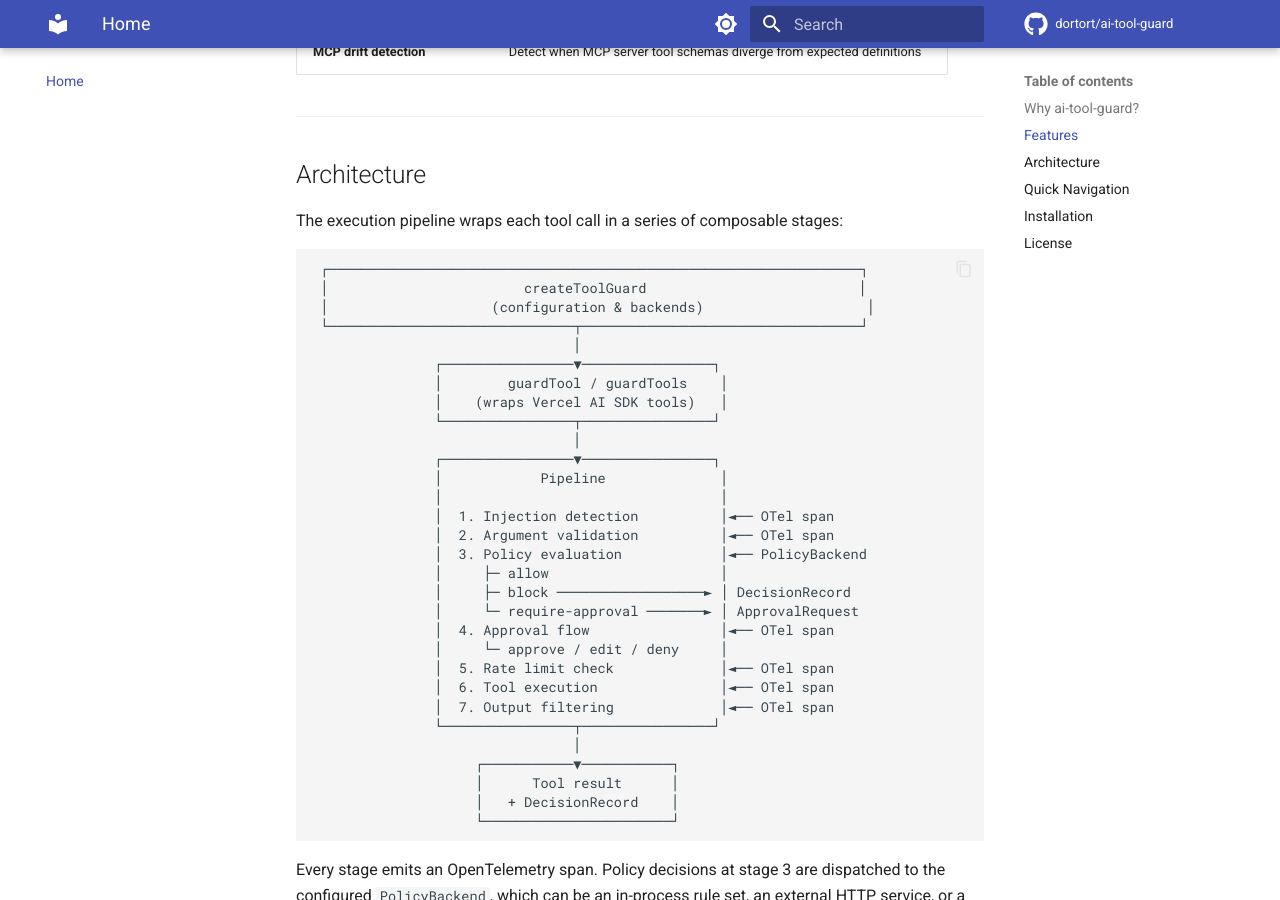
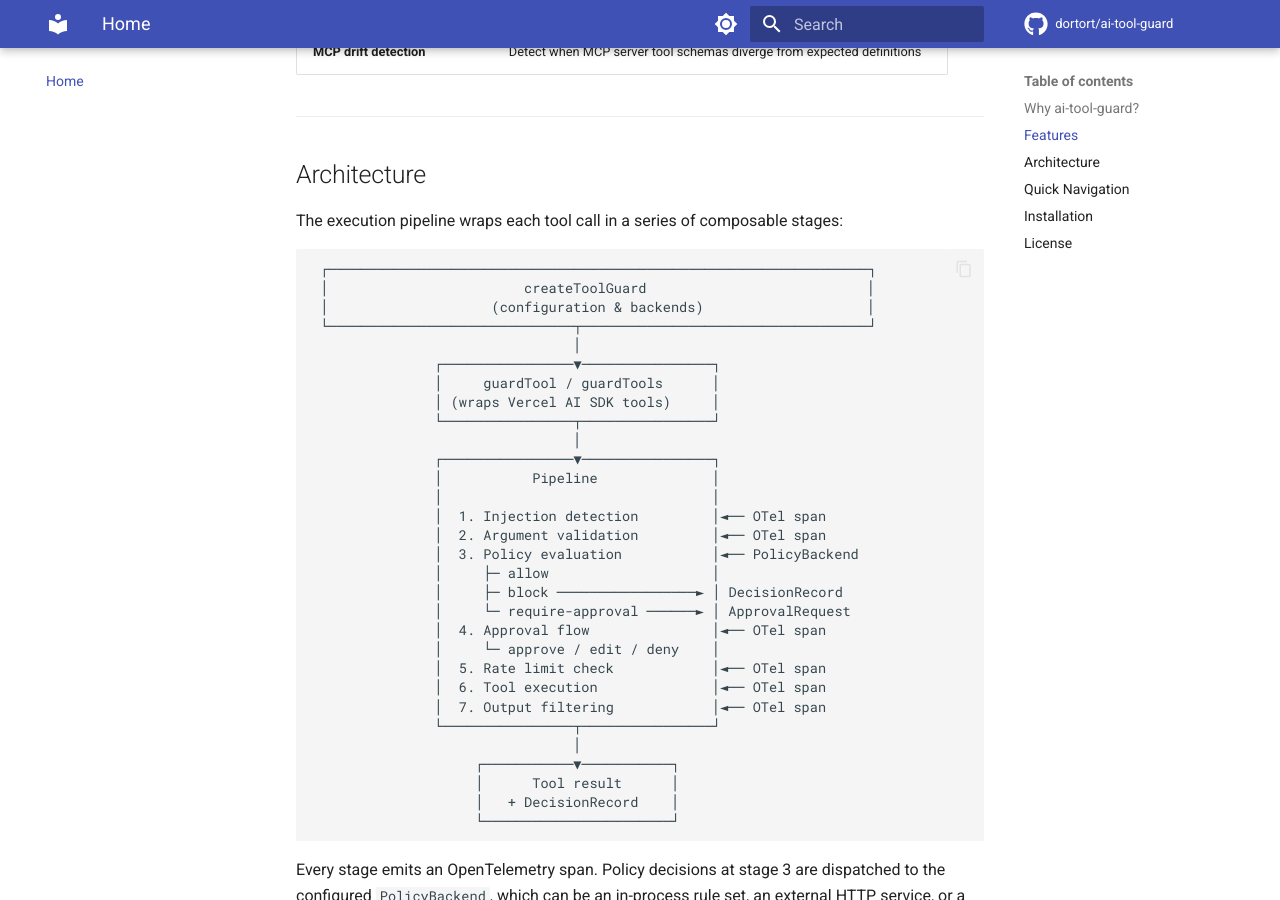
Before and after one commit to dortort/ai-tool-guard, an MkDocs documentation site: the page built from docs/index.md, in a window 1280 px wide and 900 px high, scrolled down 1504 px. Built offline with MkDocs 1.6.1 and Material for MkDocs 9.7.7, drawn with Linux system fonts in a browser that asks for light colours; comment, search, counter and statistics services are not loaded.

Commit message:
fix: align vertical lines in docs architecture diagram
All three boxes had content rows 1 character wider than their
border rows, causing the right edge to render misaligned.

Co-Authored-By: Claude Opus 4.6 <noreply@anthropic.com>

````diff
--- a/docs/index.md
+++ b/docs/index.md
@@ -44,30 +44,30 @@ npm install ai-tool-guard
 The execution pipeline wraps each tool call in a series of composable stages:
 
 ```
- ┌─────────────────────────────────────────────────────────────────┐
- │                        createToolGuard                          │
+ ┌──────────────────────────────────────────────────────────────────┐
+ │                        createToolGuard                           │
  │                    (configuration & backends)                    │
- └──────────────────────────────┬──────────────────────────────────┘
+ └──────────────────────────────┬───────────────────────────────────┘
                                 │
                ┌────────────────▼────────────────┐
-               │        guardTool / guardTools    │
-               │    (wraps Vercel AI SDK tools)   │
+               │     guardTool / guardTools      │
+               │ (wraps Vercel AI SDK tools)     │
                └────────────────┬────────────────┘
                                 │
                ┌────────────────▼────────────────┐
-               │            Pipeline              │
-               │                                  │
-               │  1. Injection detection          │◄── OTel span
-               │  2. Argument validation          │◄── OTel span
-               │  3. Policy evaluation            │◄── PolicyBackend
-               │     ├─ allow                     │
-               │     ├─ block ──────────────────► │ DecisionRecord
-               │     └─ require-approval ───────► │ ApprovalRequest
-               │  4. Approval flow                │◄── OTel span
-               │     └─ approve / edit / deny     │
-               │  5. Rate limit check             │◄── OTel span
-               │  6. Tool execution               │◄── OTel span
-               │  7. Output filtering             │◄── OTel span
+               │           Pipeline              │
+               │                                 │
+               │  1. Injection detection         │◄── OTel span
+               │  2. Argument validation         │◄── OTel span
+               │  3. Policy evaluation           │◄── PolicyBackend
+               │     ├─ allow                    │
+               │     ├─ block ─────────────────► │ DecisionRecord
+               │     └─ require-approval ──────► │ ApprovalRequest
+               │  4. Approval flow               │◄── OTel span
+               │     └─ approve / edit / deny    │
+               │  5. Rate limit check            │◄── OTel span
+               │  6. Tool execution              │◄── OTel span
+               │  7. Output filtering            │◄── OTel span
                └────────────────┬────────────────┘
                                 │
                     ┌───────────▼───────────┐
````
